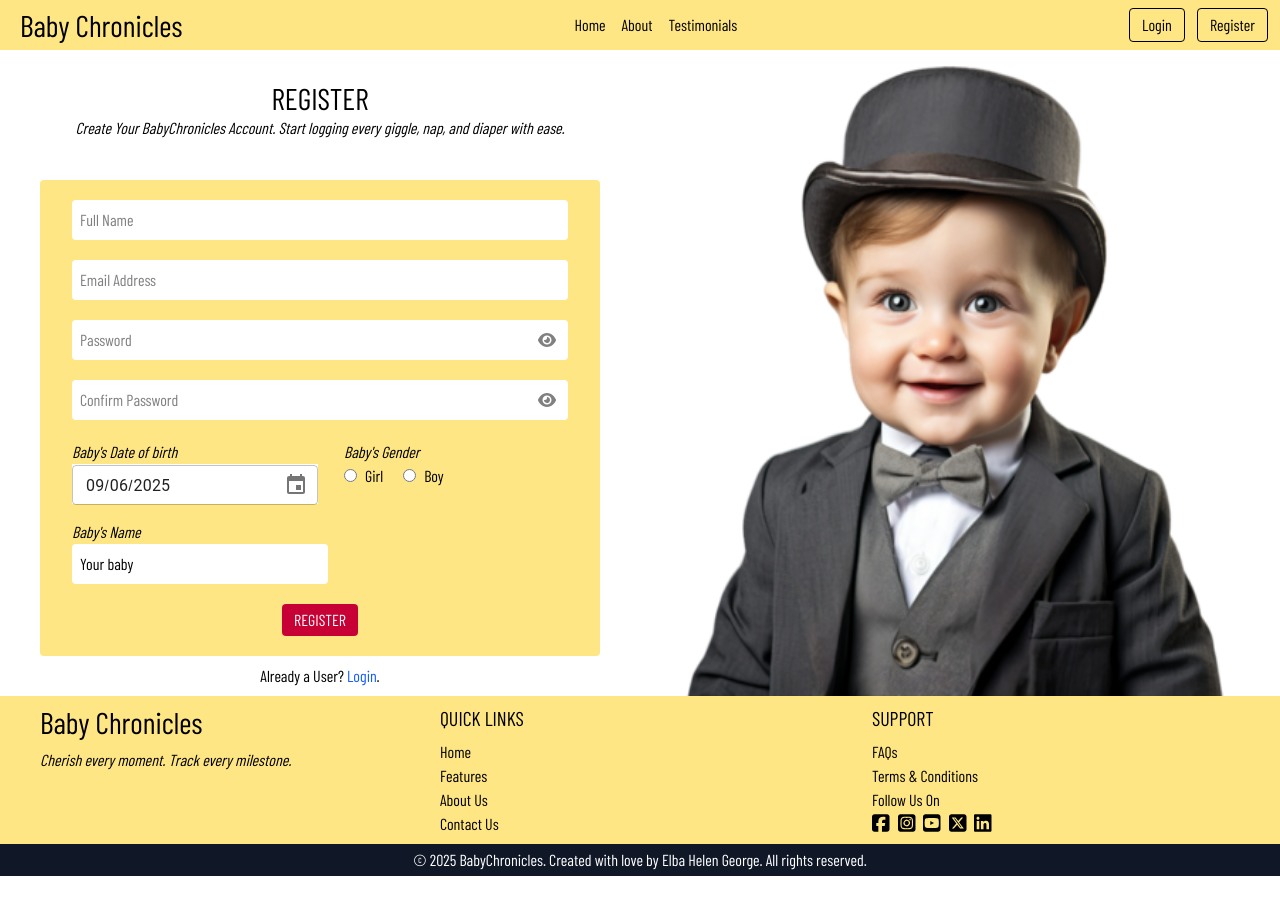
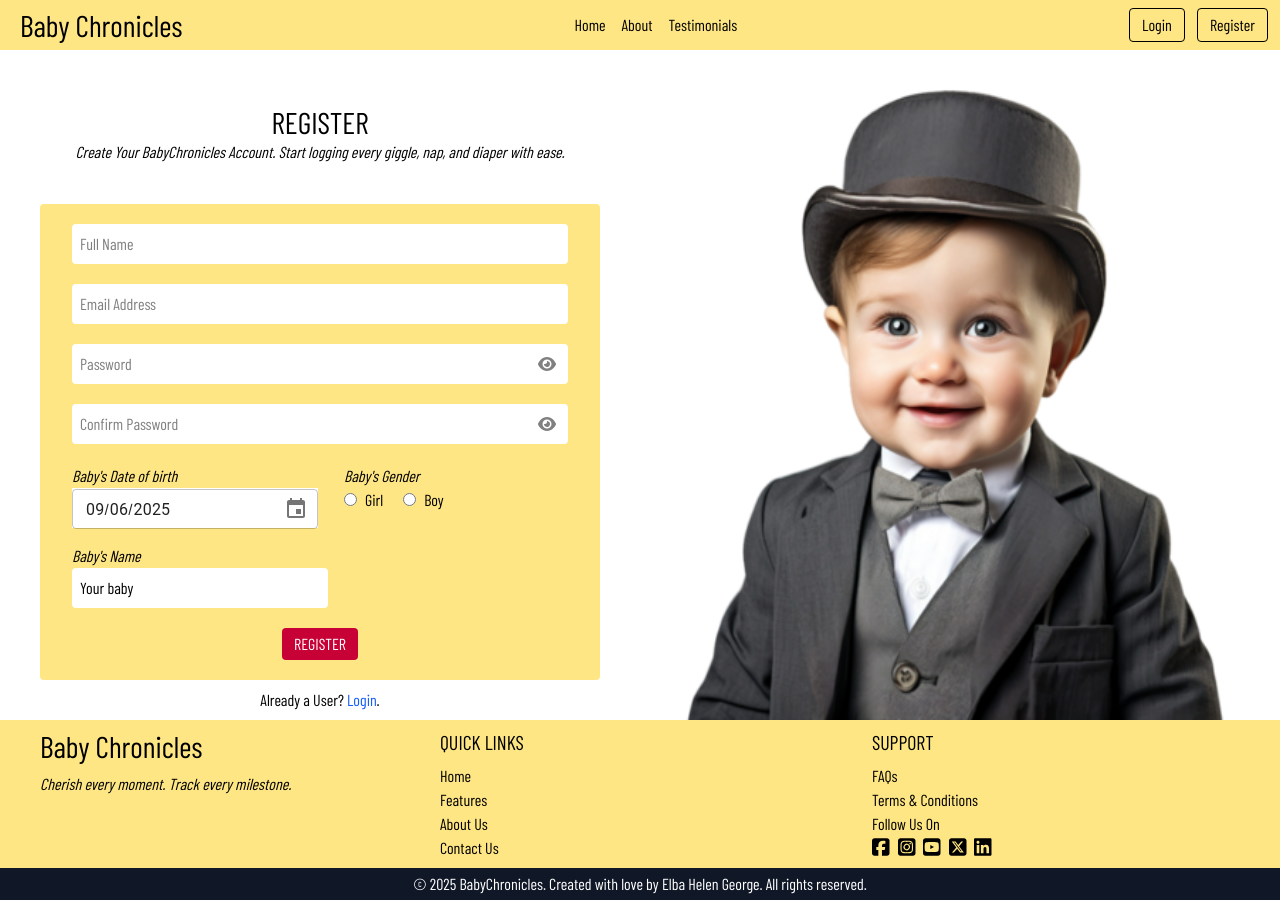
Before and after one commit to elbaheleng/babychronicles-frontend, a React (Vite) app: page /register in a window 1280 px wide. Before the commit the page ends 876 px from the top, so only its background shows below. Built offline with nearby package versions, Linux system fonts and the light colour scheme; a web font is replaced by a local one.

Commit message:
margin top increased for admin page,dashboard

```diff
--- a/src/pages/AdminHome.jsx
+++ b/src/pages/AdminHome.jsx
@@ -163,7 +163,7 @@ function AdminHome() {
     return (
         <>
             <Header />
-            <div className='mt-10'>
+            <div className='mt-16'>
                 <h1 className='m-5 text-3xl'>Hello, Admin!</h1>
                 <div>
                     <div className="p-6">
--- a/src/pages/Auth.jsx
+++ b/src/pages/Auth.jsx
@@ -181,7 +181,7 @@ function Auth({ register }) {
     return (
         <>
             <Header />
-            <div className='md:grid grid-cols-2 mt-10'>
+            <div className='md:grid grid-cols-2 mt-16'>
                 <div className='mt-10'>
                     <div className='text-center'>
                         {register && <h1 className='text-3xl'>REGISTER</h1>}
--- a/src/pages/Dashboard.jsx
+++ b/src/pages/Dashboard.jsx
@@ -528,7 +528,7 @@ function Dashboard() {
 
     <>
       <Header />
-      <p className='text-end mt-10'>{`${month} ${day}, ${year}, ${weekday}`}</p>
+      <p className='text-end mt-16'>{`${month} ${day}, ${year}, ${weekday}`}</p>
       <div className='flex justify-between items-center'>
         <div>
           <h3 className='text-xl ms-5'>Hello {userDetails.fullname}! </h3>
```
